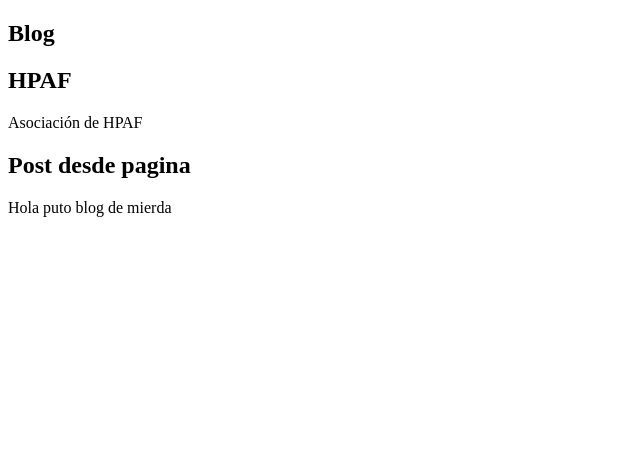
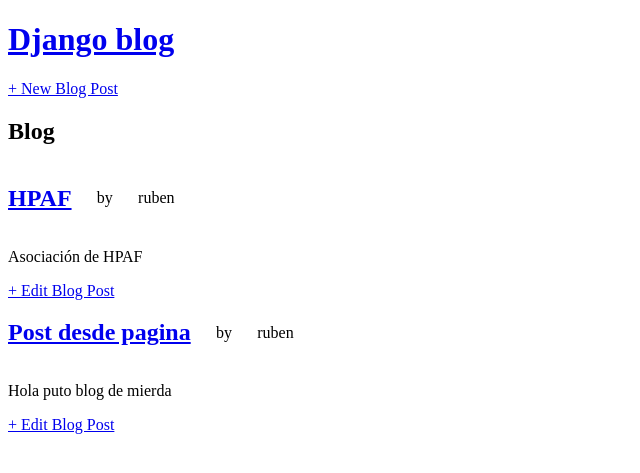
Before and after one commit to TheMilubi/DWES, a Django app: page / in a window 1280 px wide. Shown: the top 473 px of the page, without its empty margins (0-640 px from the left). Run offline with Django 3.2, Linux system fonts and the light colour scheme; data comes from the database, SQL or seed files in the repository; both versions use the stored data as it was after the commit.

Commit message:
Resuelve django forms

```diff
--- a/Blog/blog/models.py
+++ b/Blog/blog/models.py
@@ -1,9 +1,16 @@
 from django.db import models
+from django.urls import reverse
 
 # Create your models here.
+
+
 class Post(models.Model):
     title = models.CharField(max_length=200)
     autor = models.ForeignKey("auth.User", on_delete=models.CASCADE)
     body = models.TextField()
+
     def __str__(self):
         return self.title
+
+    def get_absolute_url(self):
+        return reverse('post_detail', args=[str(self.id)])
--- a/Blog/blog/urls.py
+++ b/Blog/blog/urls.py
@@ -1,7 +1,10 @@
-from .views import BlogView, BlogDetail
+from .views import BlogList, BlogDetail, BlogCreate, BlogUpdate, BlogDeleteView
 from django.urls import path
 
 urlpatterns = [
-    path('', BlogView.as_view(), name='home'),
-    path('post/<int:pk>', BlogDetail, name='detail')
+    path('', BlogList.as_view(), name='home'),
+    path('post/<int:pk>/', BlogDetail.as_view(), name='post_detail'),
+    path('post/new/', BlogCreate.as_view(), name='post_new'),
+    path('post/<int:pk>/edit/', BlogUpdate.as_view(), name='post_edit'),
+    path('post/<int:pk>/delete/', BlogDeleteView.as_view(), name='post_delete')
 ]
--- a/Blog/blog/views.py
+++ b/Blog/blog/views.py
@@ -1,13 +1,34 @@
 # from django.shortcuts import render
 from django.views.generic import ListView, DetailView
+from django.views.generic.edit import CreateView, UpdateView, DeleteView
 from .models import Post
+from django.urls import reverse_lazy
 
 
-class BlogView(ListView):
+class BlogList(ListView):
     model = Post
     template_name = 'home.html'
+
 
 class BlogDetail(DetailView):
     model = Post
     template_name = 'post_detail.html'
-    context_object_name = 'post'
+
+
+class BlogCreate(CreateView):
+    model = Post
+    template_name = 'post_new.html'
+    fields = '__all__'
+
+
+class BlogUpdate(UpdateView):
+    model = Post
+    fields = ['title', 'body']
+    template_name = 'post_edit.html'
+    success_url = reverse_lazy('home')
+
+
+class BlogDeleteView(DeleteView):
+    model = Post
+    template_name = 'post_delete.html'
+    success_url = reverse_lazy('home')
--- a/Blog/blog_project/settings.py
+++ b/Blog/blog_project/settings.py
@@ -118,4 +118,5 @@ USE_TZ = True
 # Static files (CSS, JavaScript, Images)
 # https://docs.djangoproject.com/en/3.0/howto/static-files/
 
-STATIC_URL = '/static/'
+STATIC_URL = os.path.join(BASE_DIR, 'static/')
+STATICFILES_DIRS = [os.path.join(BASE_DIR, 'static')]
--- /dev/null
+++ b/Blog/static/post.css
@@ -0,0 +1,15 @@
+.post-entry {
+    display: flex;
+    flex-flow: row wrap;
+    align-items: center;
+}
+
+h2, span {
+    width: max-content;
+    margin-right: 2%;
+}
+
+
+p {
+    width: 100%
+}
--- a/Blog/templates/base.html
+++ b/Blog/templates/base.html
@@ -1,3 +1,4 @@
+{% load static %}
 <!DOCTYPE html>
 <html lang="es">
 
@@ -5,10 +6,21 @@
     <meta charset="UTF-8">
     <meta name="viewport" content="width=device-width, initial-scale=1.0">
     <title>{% block titulo %}{% endblock titulo %}</title>
+    <link rel="stylesheet" href="{% static 'post.css' %}">
+    <link rel="stylesheet" href="{% block estilo %}{% endblock estilo %}">
 </head>
 
 <body>
     <header>
+
+        <div class="nav-left">
+          <h1><a href="/">Django blog</a></h1>
+        </div>
+
+        <div class="nav-right">
+          <a href="{% url 'post_new' %}">+ New Blog Post</a>
+        </div>
+
     <h2>
         {% block header %}
         {% endblock header %}
--- a/Blog/templates/home.html
+++ b/Blog/templates/home.html
@@ -5,8 +5,9 @@
 {% block contenido %}
     {% for post in object_list %}
         <div class="post-entry">
-            <h2>{{ post.title }}</h2>
+            <h2><a href="{% url 'post_detail' post.pk %}">{{ post.title }}</a></h2><span>by</span><span> {{ post.autor }}</span>
             <p>{{ post.body }}</p>
+            <a href="{% url 'post_edit' post.pk %}">+ Edit Blog Post</a>
         </div>
     {% endfor %}
 {% endblock contenido %}
--- a/Blog/templates/post_detail.html
+++ b/Blog/templates/post_detail.html
@@ -6,4 +6,6 @@
         <h2>{{ post.title }}</h2>
         <p>{{ post.body }}</p>
     </div>
+    <p><a href="{% url 'post_edit' post.pk %}">+ Edit Blog Post</a></p>
+    <p><a href="{% url 'post_delete' post.pk %}">+ Delete Blog Post</a></p>
 {% endblock contenido %}
```
Also changed, not shown: Blog/blog/tests.py (+41 -2 lines), Blog/templates/post_delete.html (added, +9 -0 lines), Blog/templates/post_edit.html (added, +9 -0 lines), Blog/templates/post_new.html (added, +8 -0 lines), Blog/db.sqlite3.
